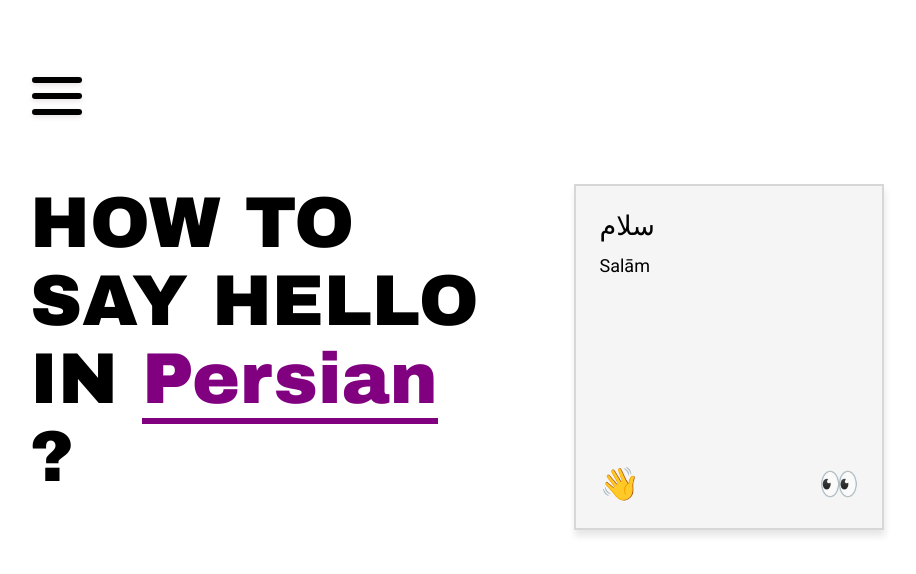
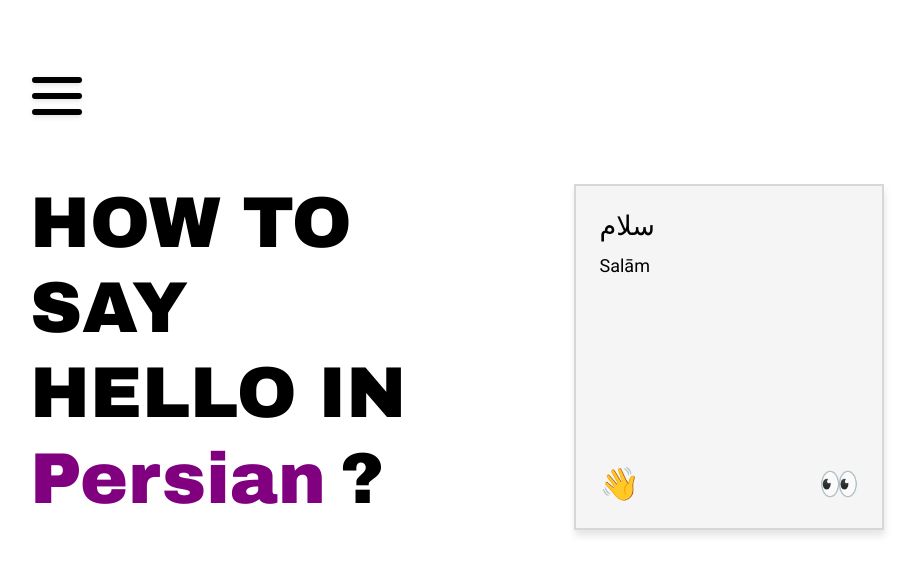
Before and after one commit to pcfp/say-hello-app, a React app: page / in a window 1280 px wide. Shown: the top 574 px of the page, without its empty margins (70-986 px from the left). Built offline with nearby package versions, Linux system fonts and the light colour scheme; no server answers.

Commit message:
add hover underline effect

```diff
--- a/src/components/Title.jsx
+++ b/src/components/Title.jsx
@@ -8,9 +8,13 @@ const Wrapper = styled.div`
   padding: 0 .4em;
   margin-bottom: .5em;
   width: 45%;
+  display: flex;
+  flex-direction: row;
+  flex-wrap: wrap;
 
-
-  span:nth-child(2) { transition: all .2s ease-in-out }
+  span:nth-child(2) {
+    transition: all .2s ease-in-out
+  }
 
   span:nth-child(2) :hover {
     color:green;
@@ -19,24 +23,46 @@ const Wrapper = styled.div`
 `;
 
 const Line = styled.span`
-  padding-bottom: .2em;
+  padding-bottom: 0.1em;
+  padding-right: 0.3em;
 `;
 
-const Language = styled.span`
-  padding-bottom: 0em;
+const Language = styled.div`
+  padding-bottom: 0.1em;
+  padding-right: 0.2em;
   cursor: pointer;
   color: purple;
-  border-bottom: 0.4rem solid purple;
+  /* border-bottom: 0.4rem solid purple; */
+  a.left {
+    position: relative;
+  }
+  a.left:before{
+    content: "";
+    position: absolute;
+    width: 0;
+    height: 0.4rem;
+    bottom: 0;
+    left: 0;
+    background-color: purple;
+    visibility: hidden;
+    transition: all 0.3s ease-in-out;
+  }
+
+  a.left:hover:before{
+    visibility: visible;
+    width: 100%;
+  }
 `;
 
 function Title({selection, setId}) {
   return (
     <Wrapper>
-      <Line> HOW TO </Line>
+      <Line> HOW </Line>
+      <Line> TO </Line>
       <Line> SAY </Line>
       <Line> HELLO </Line>
       <Line> IN </Line>
-      <Language onClick={()=> {setId(randomize())}}> {selection.langname} </Language>
+      <Language onClick={()=> {setId(randomize())}}><a className="left"> {selection.langname} </a></Language>
       <Line> ? </Line>
     </Wrapper>
   )
```
